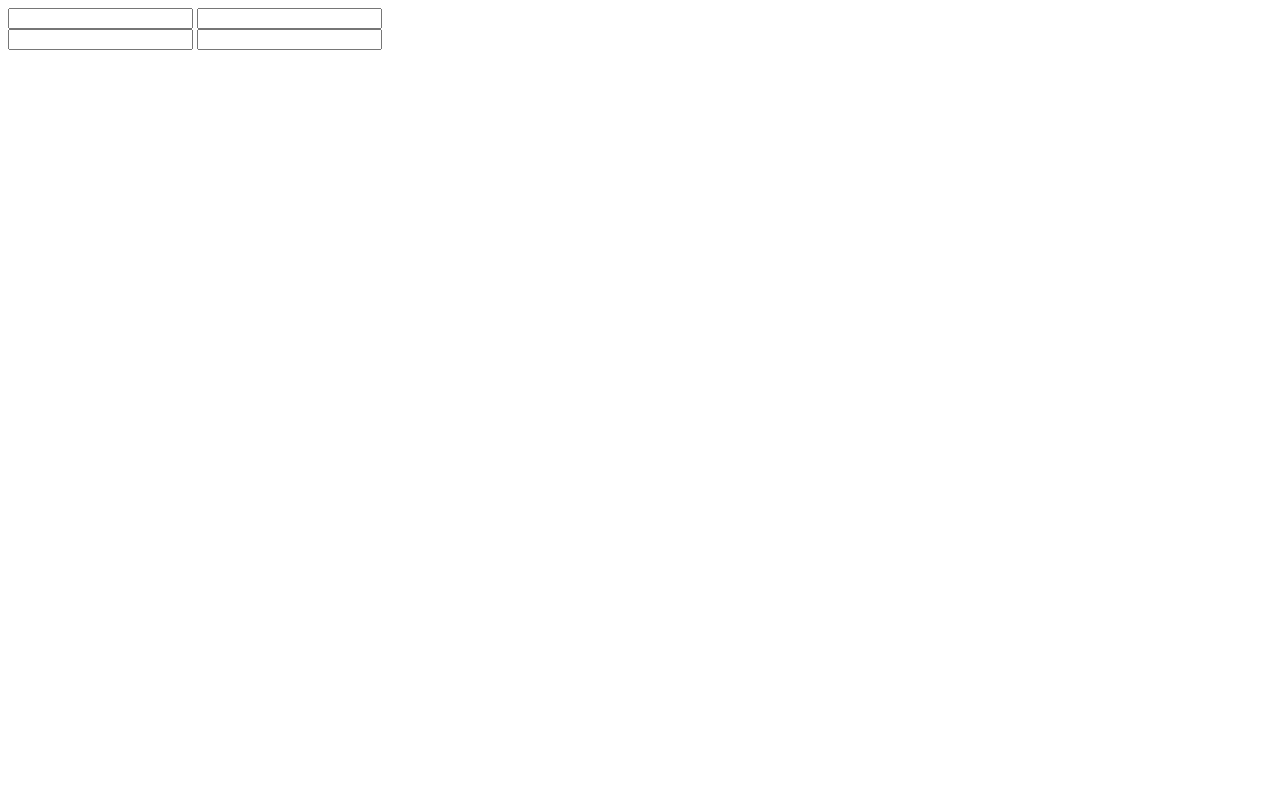
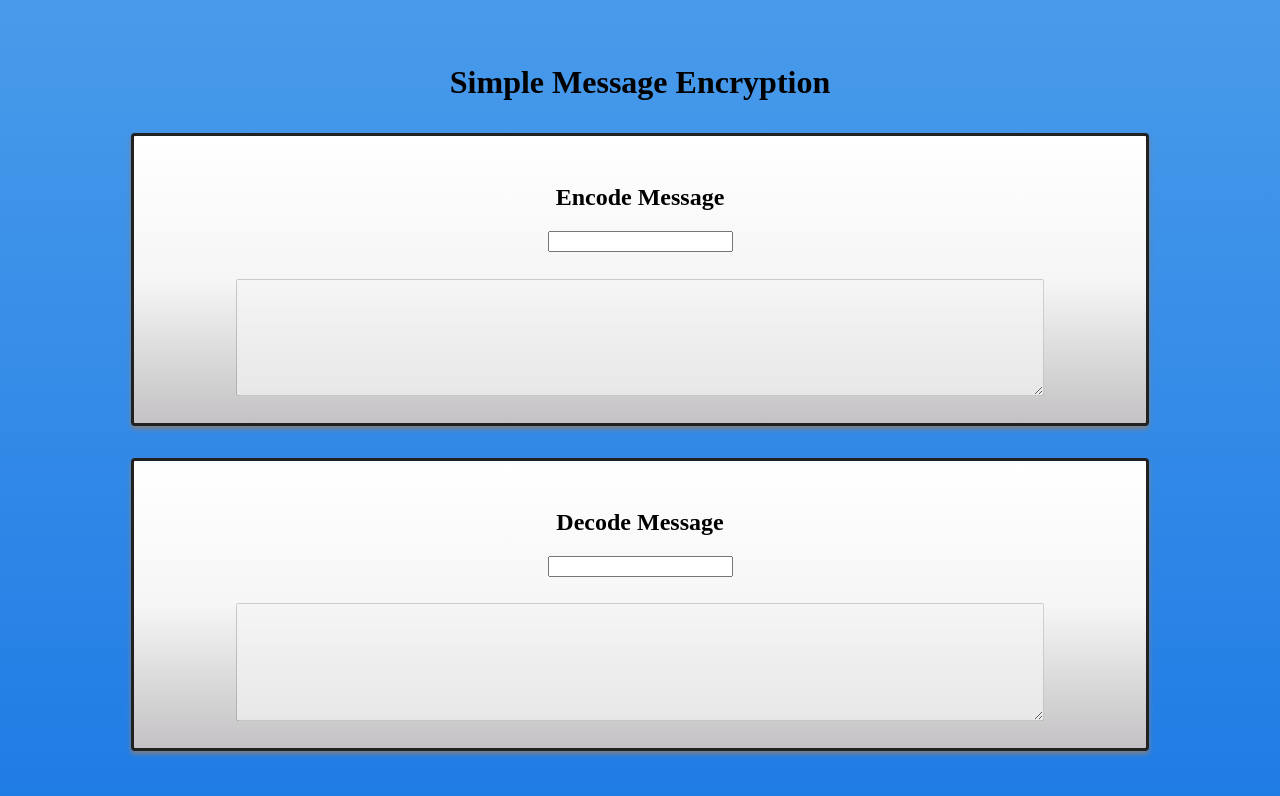
Before and after one commit to Dman89/SimpleEncryption, a plain HTML site: page index.html in a window 1280 px wide. Drawn offline with Linux system fonts and the light colour scheme.

Commit message:
Fix Js and Added CSS

```diff
--- a/index.html
+++ b/index.html
@@ -4,14 +4,22 @@
   <meta name="viewport" content="width=device-width, initial-scale=1.0">
   <meta http-equiv="X-UA-Compatible" content="ie=edge">
   <title>Document</title>
+  <link rel="stylesheet" href="master.css">
 </head>
 <body>
-  <input type="text" id="code">
+  <h1>Simple Message Encryption</h1>
+  <div class="boxContainer">
+  <h2>Encode Message</h2>
+  <!-- <input type="text" id="code"> -->
   <input type="text" id="input" oninput="takeInput()">
-  <div id="outOfInput"></div>
-  <input type="text" id="code2">
+  <textarea id="outOfInput" disabled></textarea>
+</div>
+<div class="boxContainer">
+  <h2>Decode Message</h2>
+  <!-- <input type="text" id="code2"> -->
   <input type="text" id="input2" oninput="decryptionOfString()">
-  <div id="outOfInput2"></div>
+  <textarea id="outOfInput2" disabled></textarea>
+</div>
 
 
 
--- a/index.js
+++ b/index.js
@@ -1,7 +1,8 @@
 function takeInput() {
   var input = document.getElementById('input').value;
+
   // OUTPUT
-    let outputStringFromEncryption = "";
+  let outputStringFromEncryption = "";
   for (var x = 0; x < input.length; x++) {
     let tempLetterInEncryption = "";
 // 32 - 126
@@ -12,7 +13,7 @@ function takeInput() {
       }
         //if not in range
       else {
-        tempLetterInEncryption = (input.charCodeAt(x) - 94) + 7;
+        tempLetterInEncryption = (input.charCodeAt(x) - 94) + 6;
       }
         //compose encrypted
         outputStringFromEncryption += String.fromCharCode(tempLetterInEncryption);
@@ -27,12 +28,13 @@ var decryptionOfString = function() {
   for (var x = 0; x < input.length; x++) {
     let tempLetterInDecryption = "";
 // 32 - 126
+    //set number range ()
     if (input.charCodeAt(x) >= 32 || input.charCodeAt(x) <= 126) {
-        //set number range ()
+      // To lower of a number
       if (input.charCodeAt(x) <= 38 && input.charCodeAt(x) >= 32) {
-        tempLetterInDecryption = (input.charCodeAt(x) + 94) - 7;
+        tempLetterInDecryption = (input.charCodeAt(x) + 94) - 6;
       }
-        //if in range
+        // High enough number
       else {
         tempLetterInDecryption = input.charCodeAt(x) - 7;
       }
--- /dev/null
+++ b/master.css
@@ -0,0 +1,43 @@
+body {
+  text-align: center;
+  background: rgba(73,155,234,1);
+background: -moz-linear-gradient(top, rgba(73,155,234,1) 0%, rgba(32,124,229,1) 100%);
+background: -webkit-gradient(left top, left bottom, color-stop(0%, rgba(73,155,234,1)), color-stop(100%, rgba(32,124,229,1)));
+background: -webkit-linear-gradient(top, rgba(73,155,234,1) 0%, rgba(32,124,229,1) 100%);
+background: -o-linear-gradient(top, rgba(73,155,234,1) 0%, rgba(32,124,229,1) 100%);
+background: -ms-linear-gradient(top, rgba(73,155,234,1) 0%, rgba(32,124,229,1) 100%);
+background: linear-gradient(to bottom, rgba(73,155,234,1) 0%, rgba(32,124,229,1) 100%);
+filter: progid:DXImageTransform.Microsoft.gradient( startColorstr='#499bea', endColorstr='#207ce5', GradientType=0 );
+}
+
+h2, h1 {
+  margin-top: 2em;
+}
+
+input {
+  margin-bottom: 2em;
+}
+
+#outOfInput, #outOfInput2 {
+  margin: 0 auto 2em;
+  width: 80%;
+  height: 15%;
+  display: block;
+}
+.boxContainer  {
+  box-shadow: 0 3px 5px 0 gray;
+  margin: 2em auto;
+  min-width: 200px;
+  min-height: 200px;
+  max-width: 80%;
+  max-height: 80%;
+  border: #212121 3px solid;
+  border-radius: 4px;background: rgba(255,255,255,1);
+background: -moz-linear-gradient(top, rgba(255,255,255,1) 0%, rgba(246,246,246,1) 50%, rgba(196,194,196,1) 100%);
+background: -webkit-gradient(left top, left bottom, color-stop(0%, rgba(255,255,255,1)), color-stop(50%, rgba(246,246,246,1)), color-stop(100%, rgba(196,194,196,1)));
+background: -webkit-linear-gradient(top, rgba(255,255,255,1) 0%, rgba(246,246,246,1) 50%, rgba(196,194,196,1) 100%);
+background: -o-linear-gradient(top, rgba(255,255,255,1) 0%, rgba(246,246,246,1) 50%, rgba(196,194,196,1) 100%);
+background: -ms-linear-gradient(top, rgba(255,255,255,1) 0%, rgba(246,246,246,1) 50%, rgba(196,194,196,1) 100%);
+background: linear-gradient(to bottom, rgba(255,255,255,1) 0%, rgba(246,246,246,1) 50%, rgba(196,194,196,1) 100%);
+filter: progid:DXImageTransform.Microsoft.gradient( startColorstr='#ffffff', endColorstr='#c4c2c4', GradientType=0 );
+}
```
